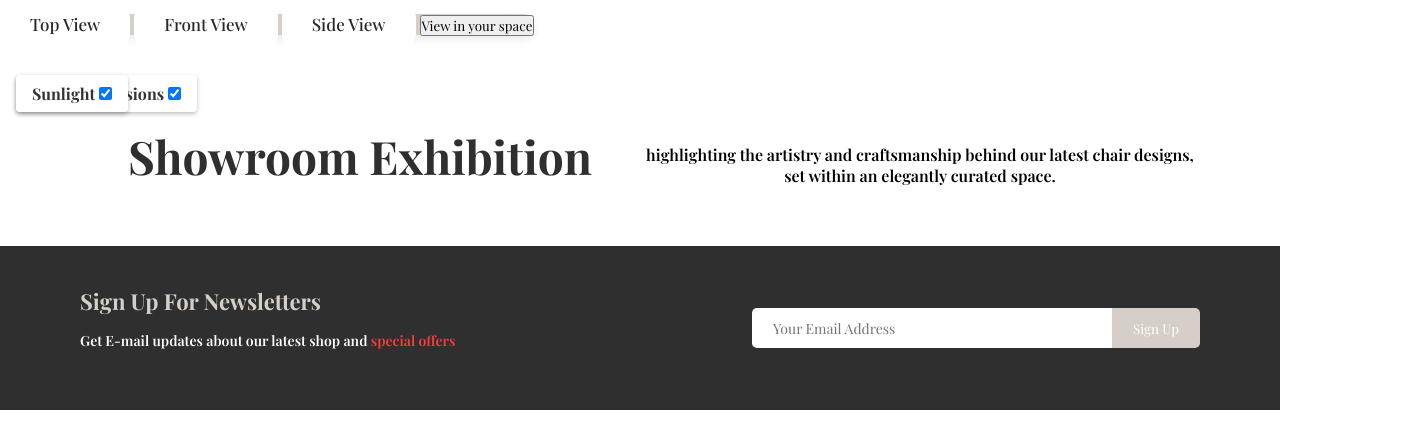
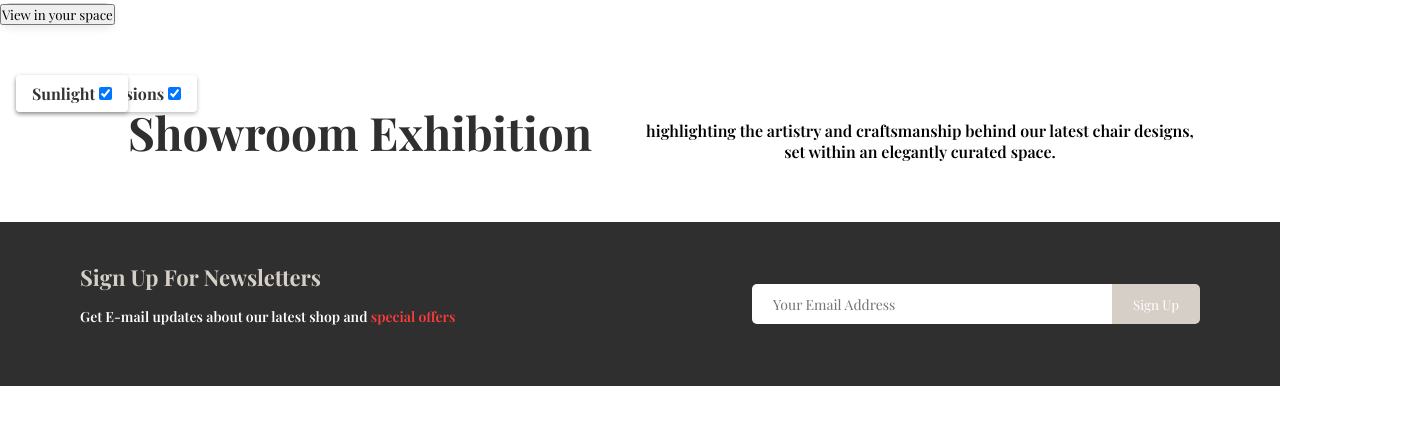
Before and after one commit to annbanhmi/HLAB, a plain HTML site: page sproduct.html in a window 1280 px wide. Shown: the part 672-1100 px from the top of the page, 1410 px wide, since content can reach past the window. Drawn offline with nearby package versions, Linux system fonts and the light colour scheme; a web font is replaced by a local one.

Commit message:
Update style.css

```diff
--- a/css/style.css
+++ b/css/style.css
@@ -311,15 +311,19 @@ box-shadow: 5px 5px 64px #2f2f2f;
 }
 
 .view-btn {
-    color: #282828;
-    border: 0;
-    background-color: #fff;
-    border-radius: 15px;
-    padding: 10px 30px 14px 30px;
-    background-repeat: no-repeat;
-    cursor: pointer;
-    font-weight: 500;
-    font-size: 17px;
+    background: #fff;
+    border-radius: 4px;
+    box-shadow: 0 2px 4px rgba(0, 0, 0, 0.25);
+    color: rgba(0, 0, 0, 0.8);
+    display: block;
+    font-size: 16px;
+    left: calc(100% + 1em);
+    max-width: 128px;
+    overflow-wrap: break-word;
+    padding: 0.5em 1em;
+    position:absolute;
+    top: 50%;
+    width: max-content;
 }
 
 /* Product section */
```
